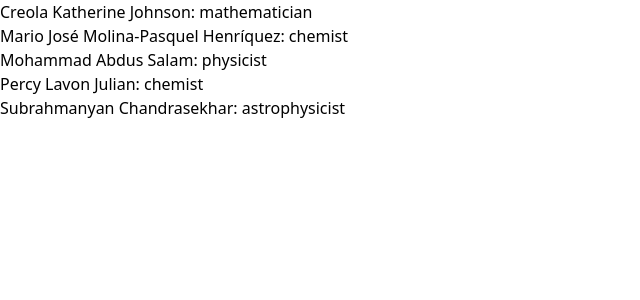
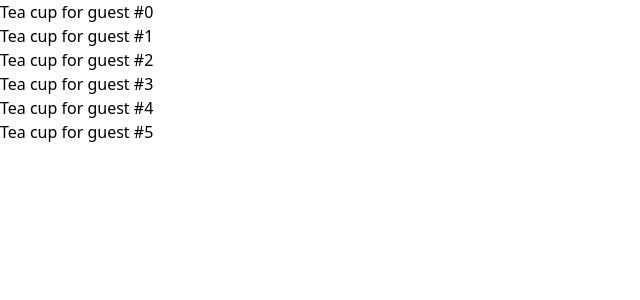
Before and after one commit to Sheikh-Farid77/react-next, a React (Vite) app: page / in a window 1280 px wide. Shown: the top 300 px of the page, without its empty margins (0-640 px from the left). Built offline with nearby package versions, Linux system fonts and the light colour scheme.

Commit message:
complete 1.11

```diff
--- a/src/App.jsx
+++ b/src/App.jsx
@@ -1,9 +1,10 @@
 import List from "./components/Getting Started/List";
+import TeaGathering from "./components/Getting Started/TeaGathering";
 
 function App() {
   return (
     <>
-<List />
+<TeaGathering />
     </>
   );
 }
--- /dev/null
+++ b/src/components/Getting Started/TeaGathering.jsx
@@ -0,0 +1,11 @@
+function Cup({ guest }) {
+  return <h2>Tea cup for guest #{guest}</h2>;
+}
+
+export default function TeaGathering() {
+  const arr = [];
+  for (let i = 0; i <= 5; i++) {
+    arr.push(<Cup key={i} guest={i}></Cup>);
+  }
+  return arr;
+}
```
